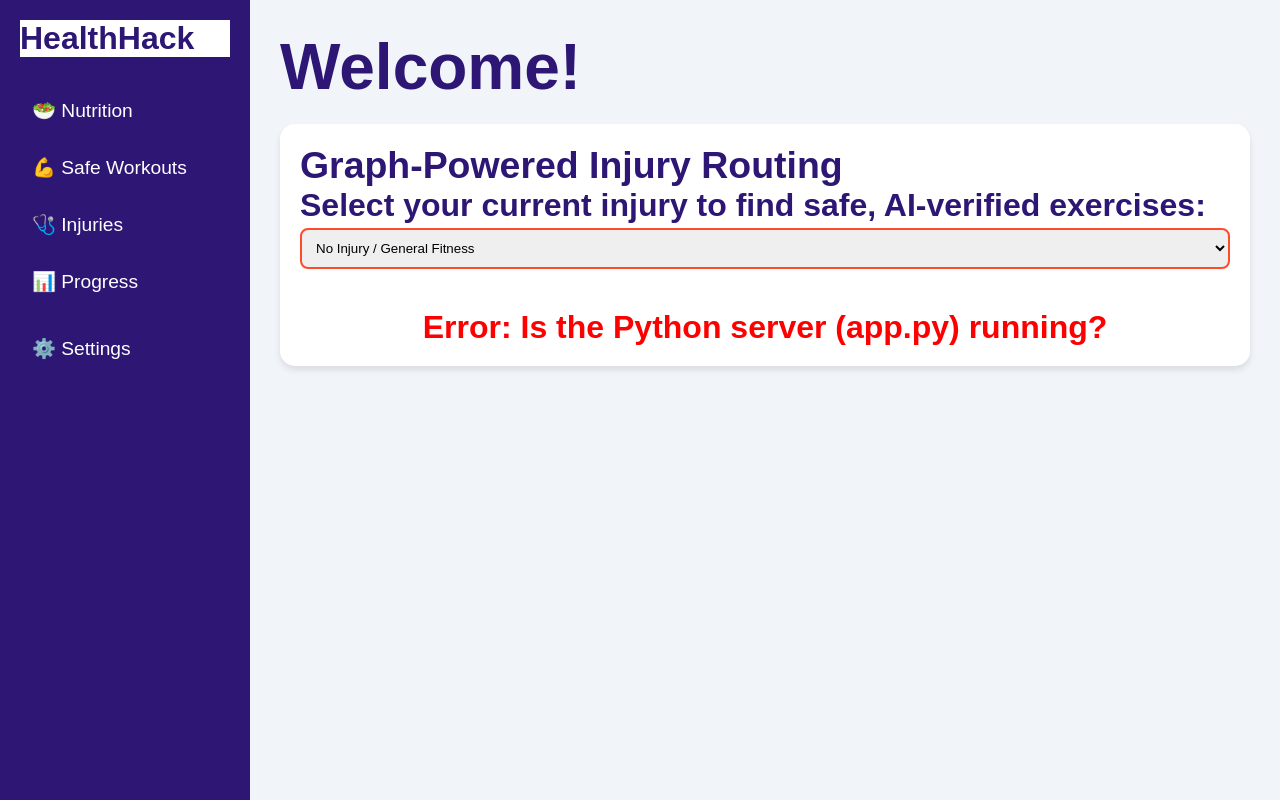
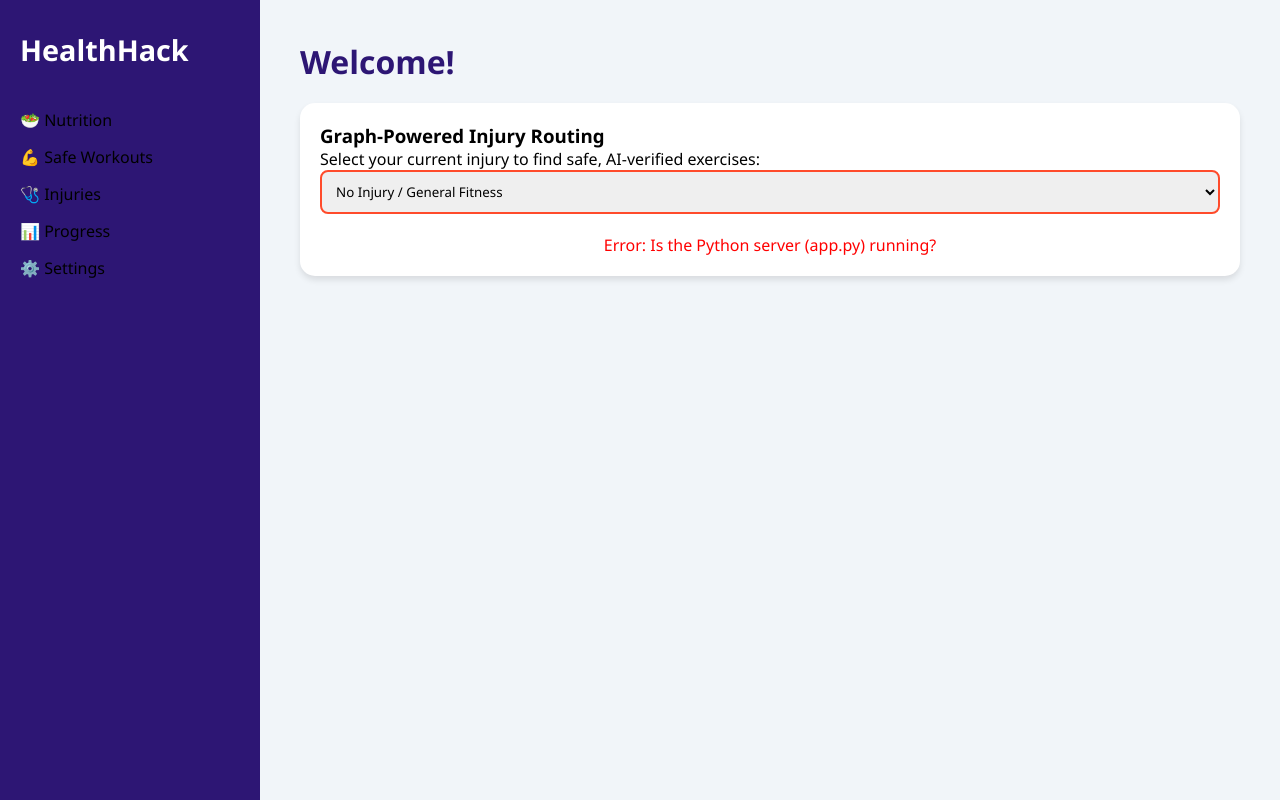
Before and after one commit to Eesha0407/Health-Hack, a Flask app: template templates/dashboard.html in a window 1280 px wide. Run offline with Flask 3, Linux system fonts and the light colour scheme; the template is opened without the code that fills it, so the values that code supplies are empty.

Commit message:
Refactor CSS for improved layout and styles

```diff
--- a/static/style.css
+++ b/static/style.css
@@ -1,109 +1,97 @@
-body {
-margin: 0;
-font-family: Arial, sans-serif;
-
-
-color: #2bb8b3;
-}
-.index{
-background-position: center;   /* ✅ centers image */
-background-image: url(bgim.jpeg);
-background-size: cover;        /* ✅ fills entire screen */
-background-repeat: no-repeat;  /* ✅ stops repetition */
-
-}
-
-/* Center container */
-.container {
-display: flex;
-flex-direction: column;
-justify-content: center;
-align-items: center;
-height: 100vh;
-text-align: center;
-
-}
-.form-container{
-    background: white;
-    padding: 25px;
-    border-radius: 15px;
-    width: 900px;
-    box-shadow: 0 5px 15px rgba(0,0,0,0.1);
-    margin: 0 auto;
-    height: 100%;
-    display: flex;
-    flex-direction: column;
-    gap: 10px;
-
-}
-
-/* Title */
-.title {
-font-size: 5rem;
-margin-bottom: 10px;
-}
-
-/* Subtitle */
-.subtitle {
-font-size: 1.5rem;
-margin-bottom: 30px;
-color:black;
-}
-
-/* Button */
-.btn {
-padding: 12px 30px;
-font-size: 1.1rem;
-border: none;
-border-radius: 25px;
-background-color: #00c9a7;
-color: white;
-cursor: pointer;
-transition: 0.3s;
-}
-
-.btn:hover {
-background-color: #00a78e;
-}
-form {
-    display: flex;
-    flex-direction: column;  /* 🔥 makes everything vertical */
-    gap: 10px;
-}
-
-form input,
-form select {
-    width: 100%;            /* full width */
-    padding: 8px;
-    margin-bottom: 10px;
-    box-sizing: border-box;
-}
+/* Reset and Base Styles */
 * {
     margin: 0;
     padding: 0;
     box-sizing: border-box;
-    font-family: Arial, sans-serif;
+    font-family: 'Segoe UI', Tahoma, Geneva, Verdana, sans-serif;
 }
+
+body {
+    margin: 0;
+    background-color: #f1f5f9;
+}
+
+/* ------------------------------------- */
+/* 1. Landing Page & Forms (index & secondpage) */
+/* ------------------------------------- */
+
+.index {
+    background-image: url('bgim.jpeg');
+    background-size: cover;
+    background-position: center;
+    background-repeat: no-repeat;
+    height: 100vh;
+    /* Flexbox properties to center the inner containers */
+    display: flex;
+    justify-content: center;
+    align-items: center;
+}
+
+/* Centered Card Style for the Start and Details pages */
+.container, .form-container {
+    background-color: rgba(255, 255, 255, 0.95);
+    padding: 40px;
+    border-radius: 15px;
+    box-shadow: 0 8px 32px rgba(0, 0, 0, 0.1);
+    text-align: center;
+    width: 90%;
+    max-width: 450px;
+}
+
+/* Form Specific Layout */
+.form-container form {
+    display: flex;
+    flex-direction: column;
+    text-align: left;
+}
+
+.form-container label {
+    margin-top: 15px;
+    margin-bottom: 5px;
+    font-weight: 600;
+    color: #2d1674;
+}
+
+.form-container input, .form-container select {
+    padding: 12px;
+    border: 1px solid #ccc;
+    border-radius: 8px;
+    font-size: 1rem;
+    outline: none;
+    transition: border-color 0.3s ease;
+}
+
+.form-container input:focus, .form-container select:focus {
+    border-color: #00c9a7;
+}
+
+.form-container .btn {
+    margin-top: 25px;
+    width: 100%;
+}
+
+
+/* ------------------------------------- */
+/* 2. Dashboard Layout (Sidebar)         */
+/* ------------------------------------- */
 
 .container2 {
     display: flex;
 }
 
-/* Sidebar */
 .sidebar {
-    width: 250px;
+    width: 260px;
     height: 100vh;
     background-color: #2d1674;
-    color: white;
-    padding: 20px;
+    padding: 30px 20px;
+    position: fixed;
 }
 
 .logo {
-    text-align: left;
-    margin-bottom: 30px;
-    font-weight: bolder;
-    color: #2d1674;
-
+    color: #ffffff !important;
+    font-size: 1.8rem;
+    font-weight: 800;
+    margin-bottom: 40px;
 }
 
 .menu {
@@ -111,55 +99,66 @@
 }
 
 .menu li {
-    padding: 12px;
-    margin: 10px 0;
-    cursor: pointer;
-    border-radius: 5px;
-    font-size: 1.2rem;
+    margin-bottom: 15px;
 }
 
-.menu li:hover {
-    background-color:#2d1674;
+.menu a {
+    color: rgba(255, 255, 255, 0.8);
+    text-decoration: none;
+    font-size: 1.1rem;
+    display: block;
+    padding: 12px;
+    border-radius: 10px;
+    transition: 0.3s;
 }
 
-/* Main Content */
-.main-content {
-    flex: 1;
-    padding: 30px;
-    background-color: #f1f5f9;
-    font-family: 'Times New Roman', Times, serif;
-    font-weight: bolder;
-    font-size: 2rem;
-    color: #2d1674;
-
-}
-.healthhack{
-    background-color: white;
-
-   ;
+.menu a:hover {
+    background-color: rgba(255, 255, 255, 0.1);
+    color: white;
 }
 
-/* Container for the exercises */
-#workoutResults {
-    display: grid;
-    grid-template-columns: repeat(auto-fill, minmax(180px, 1fr));
-    gap: 15px;
-    margin-top: 20px;
+
+/* ------------------------------------- */
+/* 3. Dashboard Main Content & Cards     */
+/* ------------------------------------- */
+
+.main-content {
+    margin-left: 260px; /* Offset for the fixed sidebar */
+    flex: 1;
+    padding: 40px;
+    min-height: 100vh;
 }
 
-/* The Exercise Card */
-.exercise-card {
-    background: white;
-    border-top: 4px solid #2ecc71; /* A "Safety" green top border */
-    padding: 20px;
-    border-radius: 12px;
-    box-shadow: 0 4px 15px rgba(0,0,0,0.05);
-    font-weight: bold;
-    color: #34495e;
-    transition: all 0.3s ease;
+h1 {
+    color: #2d1674;
+    margin-bottom: 20px;
 }
 
-.exercise-card:hover {
-    transform: translateY(-5px);
-    box-shadow: 0 6px 20px rgba(46, 204, 113, 0.15);
+/* Card Components (The "White Rectangles") */
+.card, .stat-card {
+    background: white;
+    padding: 25px;
+    border-radius: 15px;
+    box-shadow: 0 4px 20px rgba(0,0,0,0.05);
+    margin-bottom: 20px;
 }
+
+
+/* ------------------------------------- */
+/* 4. Global Components                  */
+/* ------------------------------------- */
+
+.btn {
+    padding: 12px 30px;
+    font-size: 1.1rem;
+    border: none;
+    border-radius: 25px;
+    background-color: #00c9a7;
+    color: white;
+    cursor: pointer;
+    transition: background-color 0.3s;
+}
+
+.btn:hover {
+    background-color: #00a78e;
+}
```
